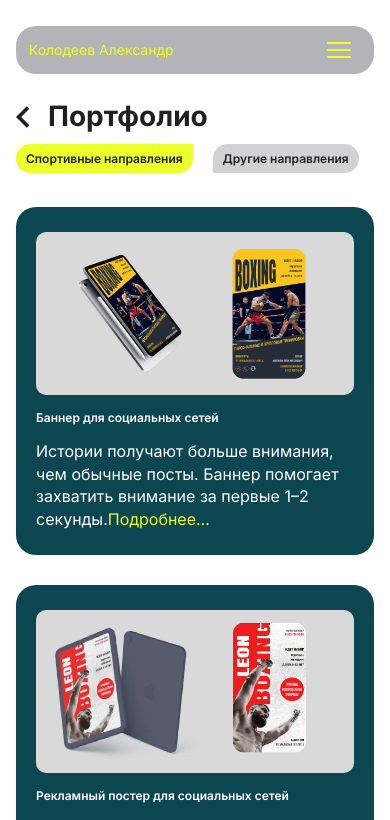
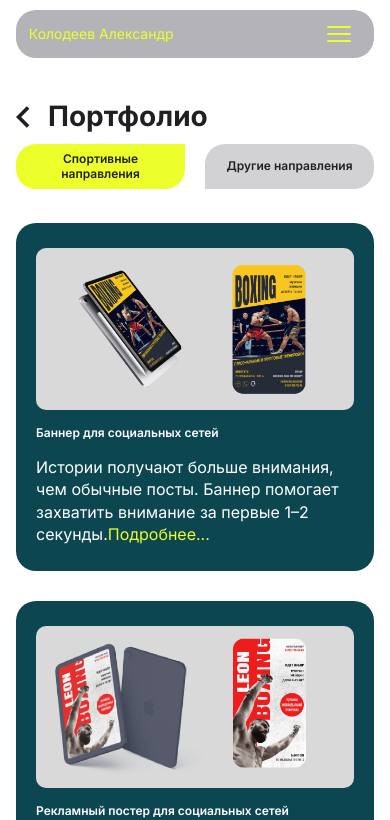
Before and after one commit to Abu014/my-vite-project, a React (Vite) app: page /my-vite-project/portfolio-wall in a window 390 px wide. Shown: the top 820 px of the page. Built offline with nearby package versions, Linux system fonts and the light colour scheme.

Commit message:
Обновление контента

```diff
--- a/src/components/Header/Header.css
+++ b/src/components/Header/Header.css
@@ -277,7 +277,6 @@
 @media (max-width: 480px) {
     .header__inner {
         padding: 0.8rem;
-        margin: 16px;
     }
 
     .header__mobile-link {
--- a/src/components/Portfolio/Portfolio.css
+++ b/src/components/Portfolio/Portfolio.css
@@ -1,6 +1,5 @@
 .portfolio {
     background: var(--color-bg-light);
-    padding: 80px 0;
 }
 
 .portfolio__title {
--- a/src/components/PortfolioWall/PortfolioWall.css
+++ b/src/components/PortfolioWall/PortfolioWall.css
@@ -172,7 +172,7 @@
     }
 }
 
-@media (max-width: 430px) {
+@media (max-width: 480px) {
     .portfolio-wall__container{
         gap: 10px;
     }
@@ -189,13 +189,15 @@
     }
     .portfolio-wall__tabs{
         display: flex;
+        justify-content: space-between;
         gap: 20px;
     }
     .portfolio-wall__tabs :nth-child(2){
-        border-radius: 20px 20px 20px 0px;
+        border-radius: 20px 20px 20px 0;
 
     }
     .portfolio-wall__tab{
+        width: 100%;
         padding: 7px 10px;
         font-size: 12px;
         border-radius: 20px 0 20px 20px;
--- a/src/components/Services/Services.css
+++ b/src/components/Services/Services.css
@@ -1,6 +1,5 @@
 .services {
     background: var(--color-bg-dark);
-    padding: 80px 0;
 }
 
 .services__container {
@@ -122,7 +121,10 @@
 /* Телефоны */
 @media (max-width: 576px) {
     .services{
-        padding: 71px 16px;
+        padding-inline:16px;
+    }
+    .services__container{
+        gap: 37px;
     }
     .services__title{
         font-size: 28px;
--- a/src/components/Stages/Stages.css
+++ b/src/components/Stages/Stages.css
@@ -124,7 +124,6 @@
 @media (max-width: 480px) {
     .stages{
         padding-inline:16px;
-        padding-block: 38px ;
     }
     .stages__item{
         flex-direction: column;
@@ -143,7 +142,11 @@
         font-size: 16px;
     }
     .stages__item-desc {
+        width: 100%;
         font-size: 12px;
+        font-weight: 600;
+        margin: 0;
+        text-align: left;
     }
     .stages__item-num {
         font-size: 32px;
```
